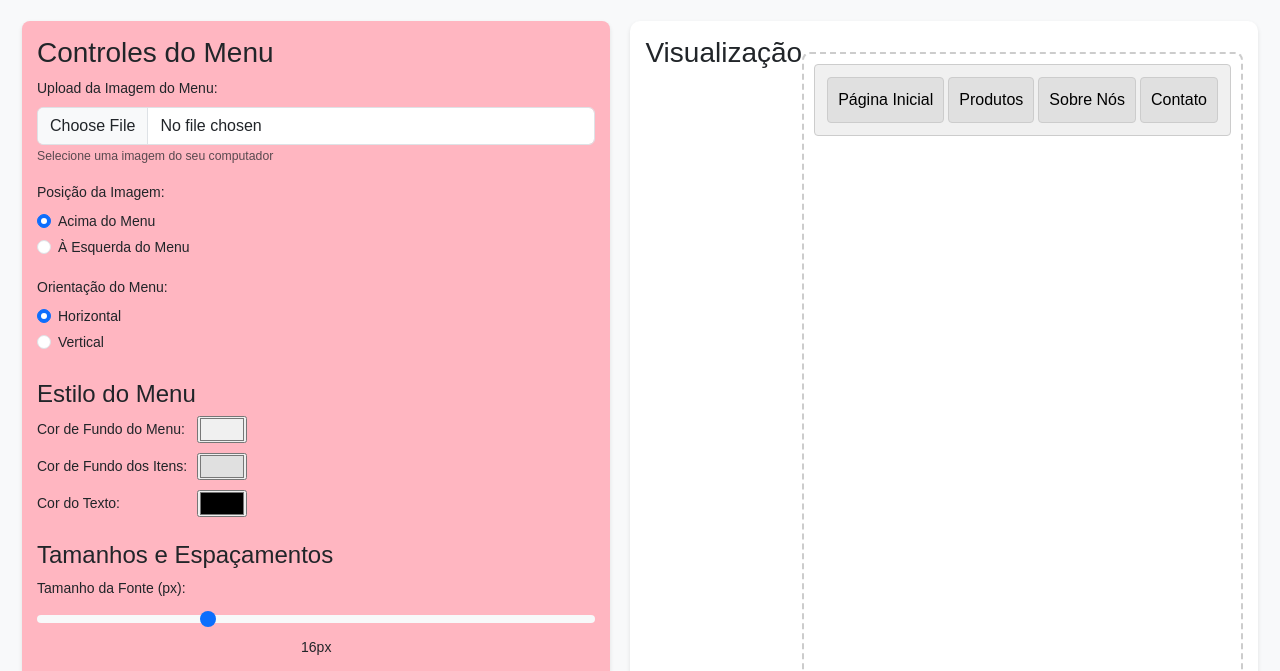
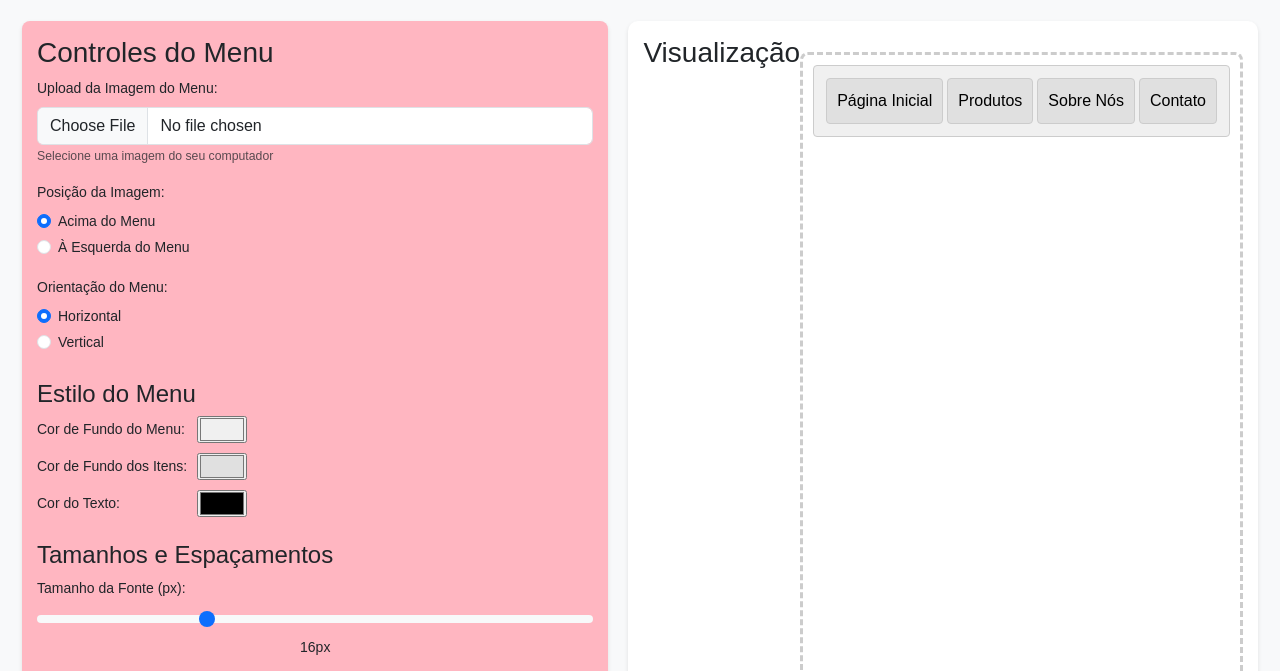
Before and after one commit to juliemartins1/Trabalho1, a plain HTML site: page index.html in a window 1280 px wide. Shown: the part 61-732 px from the top of the page. Drawn offline with nearby package versions, Linux system fonts and the light colour scheme.

Commit message:
Update Estilo.css

```diff
--- a/css/Estilo.css
+++ b/css/Estilo.css
@@ -36,14 +36,13 @@ body {
     padding: 15px;
     background-color: #fff;
     border-radius: 10px;
-    background-border:black;
     box-shadow: 0 2px 4px rgba(0,0,0,0.1);
 }
 
 /* Container da pré-visualização do menu */
 .menu-preview-container {
     width: 100%; /* Ocupa toda a largura */
-     border: 2px dashed #ccc; /* Borda tracejada */
+     border: 3px dashed #ccc; /* Borda tracejada */
      padding: 10px; /* Espaçamento interno */
      border-radius: 8px; /* Cantos arredondados */
      min-height: 200px; /* Altura mínima */
```
